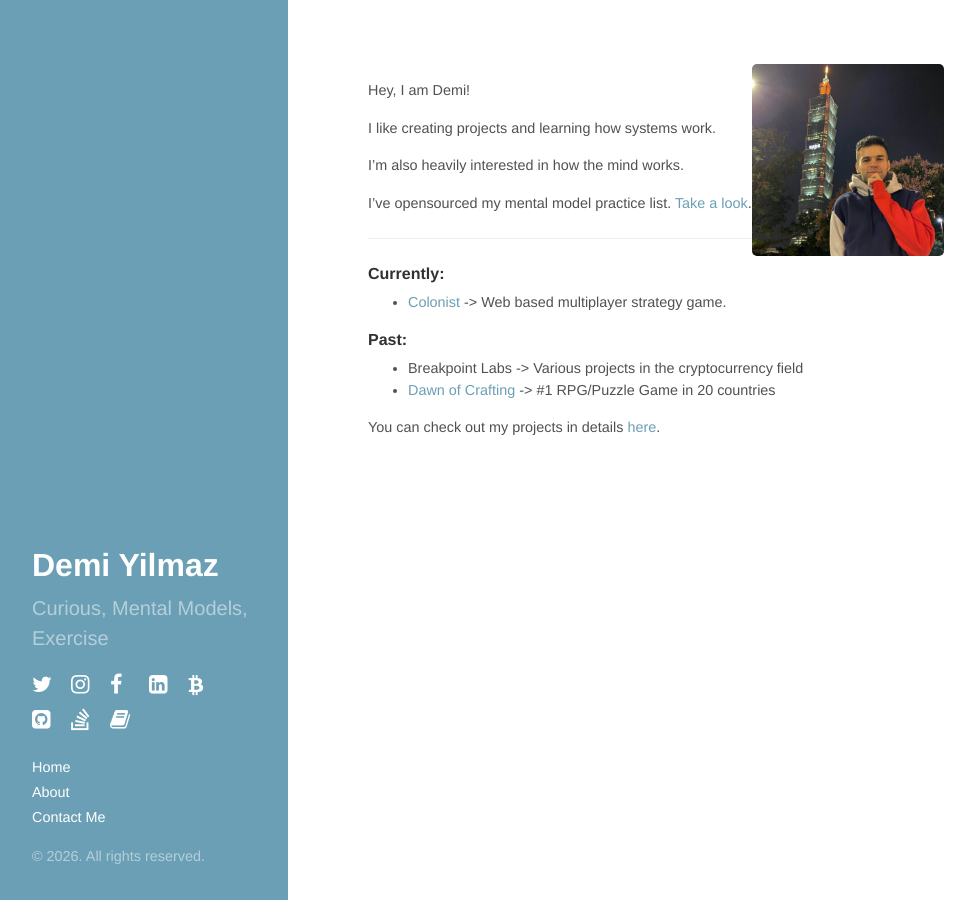
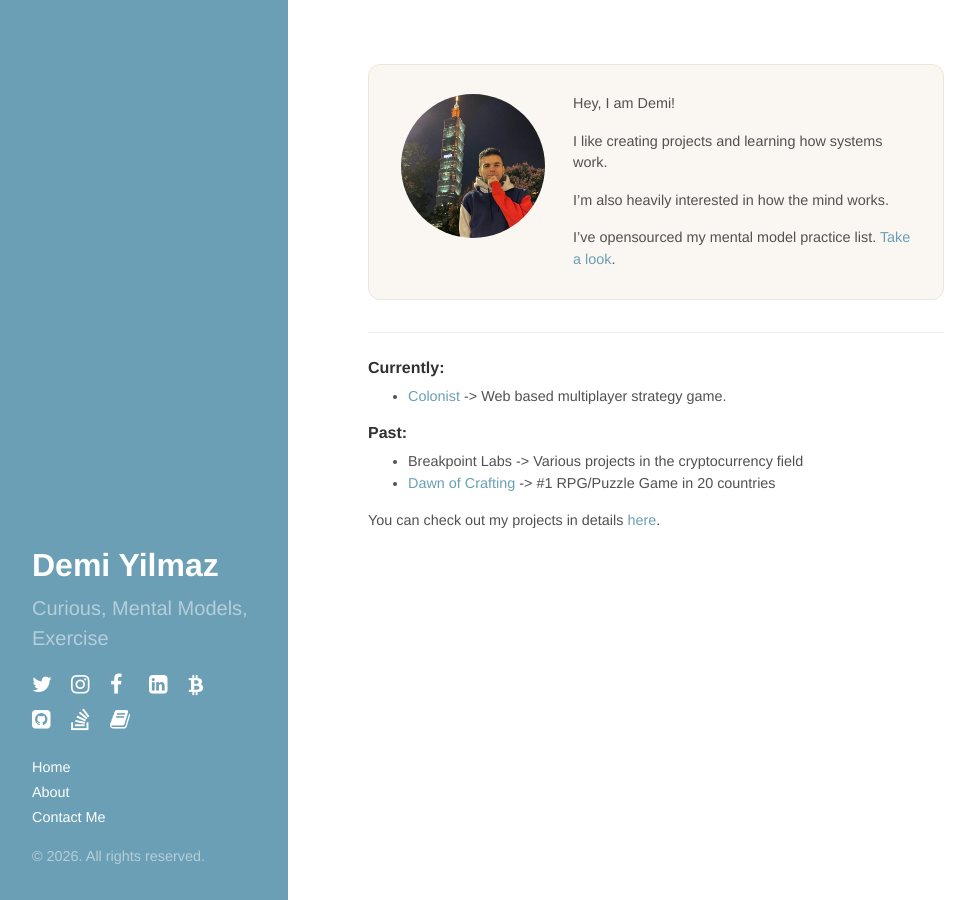
Before and after one commit to demiculus/demiculus.github.io, a Jekyll site: the page built from index.md, in a window 1280 px wide. Shown: the whole page, without its empty margins (0-975 px from the left). Built offline with Jekyll 4.4.1, drawn with Linux system fonts in a browser that asks for light colours; nearby versions of some CDN libraries.

Commit message:
Wrap homepage intro in responsive card, ignore .claude/
Co-Authored-By: Claude Opus 4.7 (1M context) <noreply@anthropic.com>

```diff
--- a/index.md
+++ b/index.md
@@ -3,7 +3,9 @@ layout: default
 title: Home
 ---
 
-<img src="/img/profile.jpg" style="width:12rem;height:12rem;" align="right">
+<div class="intro-card">
+  <img class="intro-photo" src="/img/profile.jpg" alt="Demi">
+  <div class="intro-text" markdown="1">
 
 Hey, I am Demi!
 
@@ -14,6 +16,8 @@ I'm also heavily interested in how the mind works.
 I've opensourced my mental model practice list. [Take a look](https://mmpractices.com/).
 
 <!--Feel free to [reach out](mailto:demirbyilmaz@gmail.com).-->
+  </div>
+</div>
 
 ---
 
--- a/public/css/extra.css
+++ b/public/css/extra.css
@@ -1,3 +1,47 @@
+.intro-card {
+    display: flex;
+    flex-direction: column-reverse;
+    align-items: center;
+    gap: 1.25rem;
+    padding: 1.5rem;
+    margin: 0 0 2rem;
+    background: #faf7f2;
+    border: 1px solid #ece7dd;
+    border-radius: 12px;
+}
+
+.intro-card .intro-photo {
+    width: 10rem;
+    height: 10rem;
+    border-radius: 50%;
+    object-fit: cover;
+    flex-shrink: 0;
+}
+
+.intro-card .intro-text {
+    width: 100%;
+}
+
+.intro-card .intro-text > :first-child { margin-top: 0; }
+.intro-card .intro-text > :last-child { margin-bottom: 0; }
+
+@media (min-width: 34em) {
+    .intro-card {
+        flex-direction: row;
+        align-items: center;
+        gap: 1.75rem;
+        padding: 1.75rem 2rem;
+    }
+    .intro-card .intro-photo {
+        order: 2;
+        width: 9rem;
+        height: 9rem;
+    }
+    .intro-card .intro-text {
+        flex: 1;
+    }
+}
+
 .posts .post-date, .post-category {
     /* display: block; */
     /* font-size: 15px; */
```
Also changed, not shown: 1 other file.
